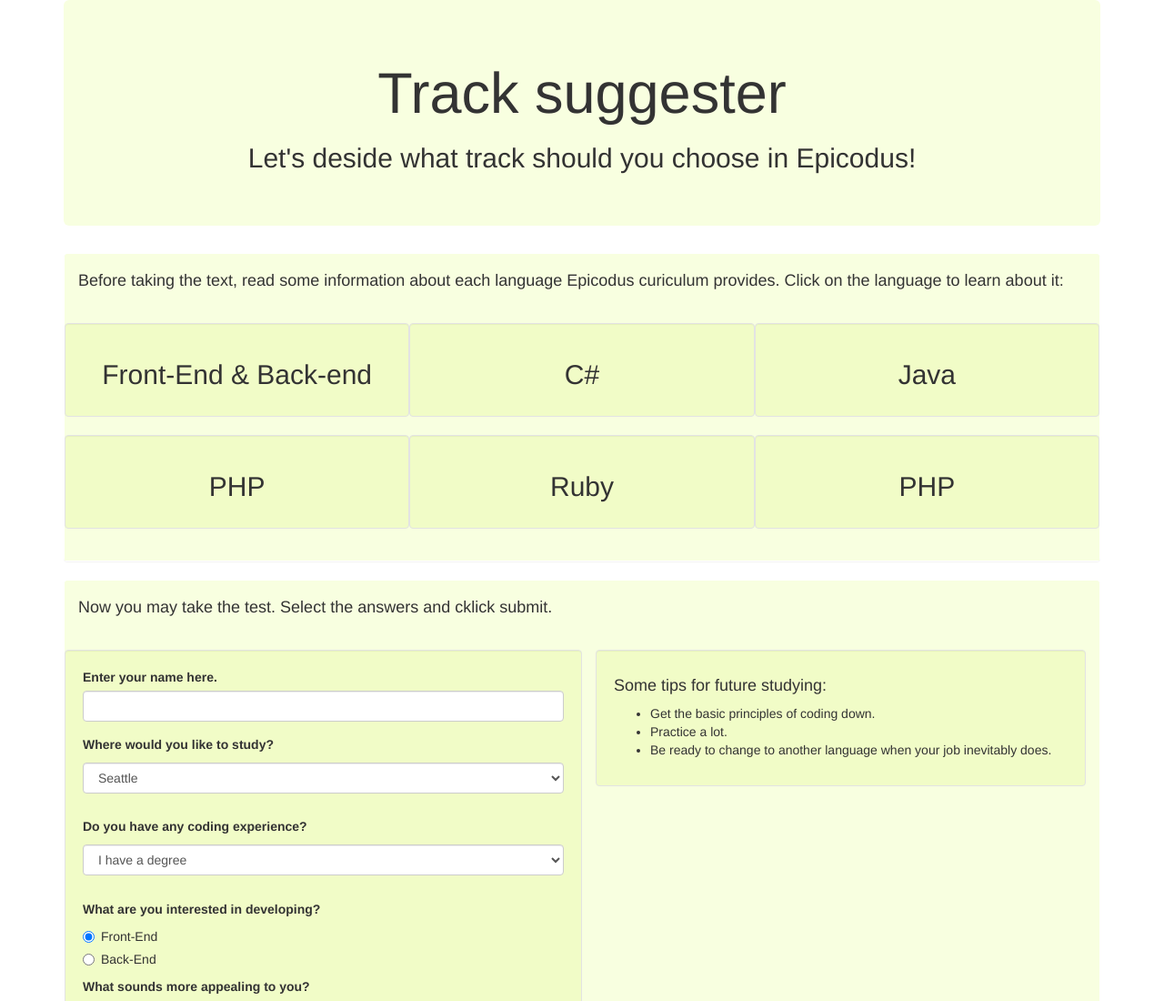
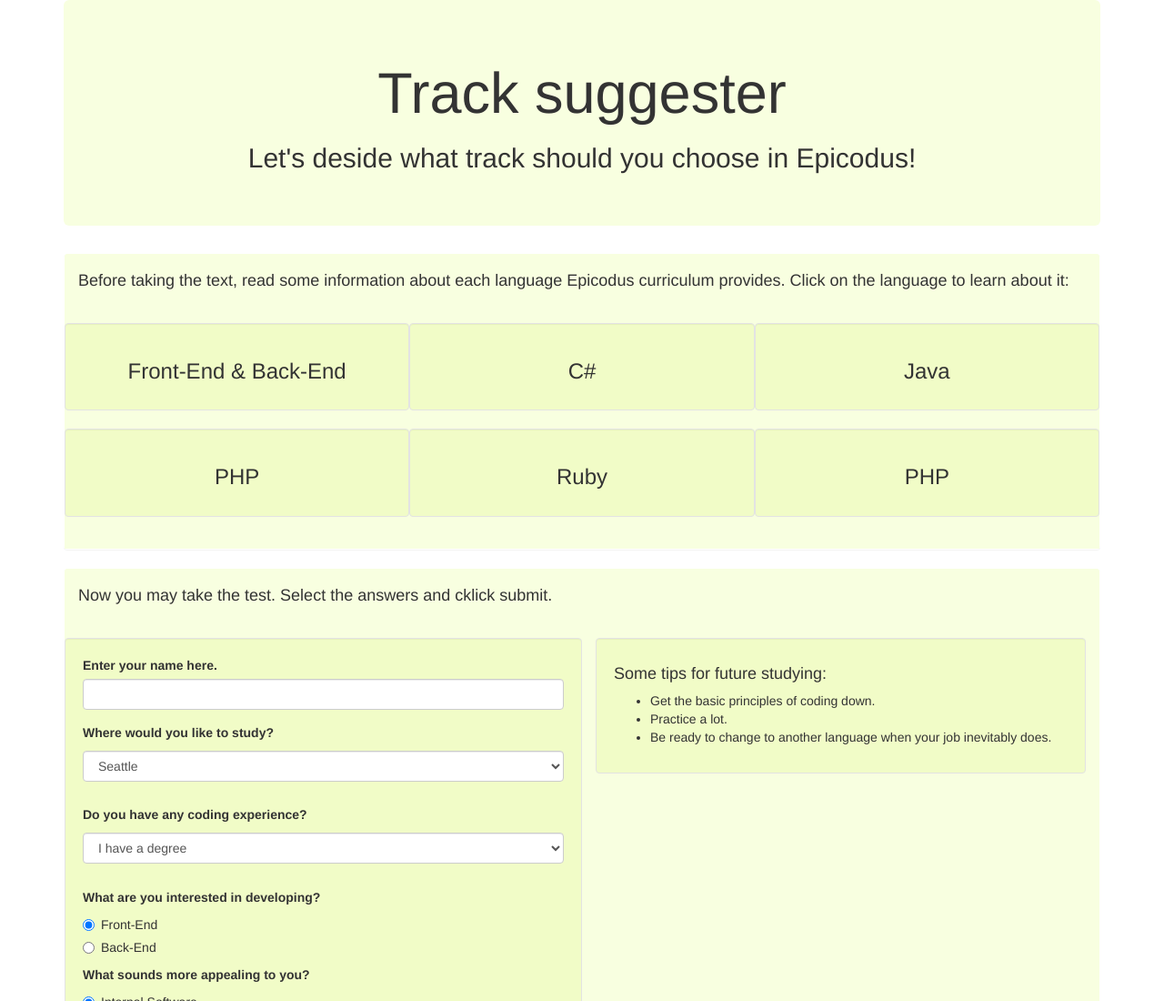
Before and after one commit to owysocky/track-suggester, a plain HTML site: page index.html in a window 1280 px wide. Shown: the top 1100 px of the page at 91% size. Drawn offline with Linux system fonts and the light colour scheme.

Commit message:
fix spelling

```diff
--- a/css/styles.css
+++ b/css/styles.css
@@ -13,6 +13,9 @@ background-color: #f1fcc7;
 }
 
 h2 {
+  text-align: center;
+}
+h3 {
   text-align: center;
 }
 
@@ -70,7 +73,7 @@ h2 {
   display: none;
 }
 
-.seeResult {
+#seeResult {
   display: none;
 }
 .lable {
--- a/index.html
+++ b/index.html
@@ -16,13 +16,13 @@
 
       <div class="panel">
         <div class="panel-heading">
-          <h4>Before taking the text, read some information about each language Epicodus curiculum provides. Click on the language to learn about it:</h4>
+          <h4>Before taking the text, read some information about each language Epicodus curriculum provides. Click on the language to learn about it:</h4>
         </div>
         <div class="panel-body">
           <div class="hiddenP">
             <div class="row frame row-eq-height">
               <div class="col-xs-4 well pFrontEnd">
-                <h2>Front-End & Back-end</h2>
+                <h3>Front-End & Back-End</h3>
                 <p>
                   In software architecture, there may be many layers between the hardware and end user. Each can be spoken of as having a front end and a back end. The front is an abstraction, simplifying the underlying component by providing a user-friendly interface, while the back usually handles business logic and data storage.
                   In telecommunication, the front can be considered a device or service, while the back is the infrastructure that supports provision of service.
@@ -30,13 +30,13 @@
                 </p>
               </div>
               <div class="col-xs-4 well pCSharp">
-                <h2>C#</h2>
+                <h3>C#</h3>
                 <p>
                   C# is most popular among bigger established businesses, often for building internal software. Because it's been around for a long time and has the backing of Microsoft, it is one of the most in-demand languages in the job market. C# has also been going through a bit of a rebirth lately, with Microsoft open sourcing the language and surrounding platform, porting it to run on Mac and Linux, and incorporating many of the best features of other languages. If you like the idea of working for a larger company on business software, C# is a great choice.
                 </p>
               </div>
               <div class="col-xs-4 well pJava">
-                <h2>Java</h2>
+                <h3>Java</h3>
                 <p>
                   Java is also a favorite of enterprise companies, but its appeal is broader as well: it's one of the most popular of all programming languages, and it's used in everything from for high-performance processing to building Android user interfaces. Because Java has been very popular for a very long time and is used in so many applications, it is also a very high-demand language. If you're interested in working for an enterprise-level company, as an Android developer, or in high-performance applications, Java could be a good language to learn.
                 </p>
@@ -44,19 +44,19 @@
             </div>
             <div class="row frame row-eq-height">
                <div class="col-xs-4 well pPhp">
-                 <h2>PHP</h2>
+                 <h3>PHP</h3>
                  <p>
                    PHP is by far the most popular backend language today, with 80 percent of websites utilizing it 'server-side'. It is perhaps best known for it's use in content management systems like Wordpress, Drupal, and Joomla. But the versatility of the language and the frameworks it powers make employment options numerous and diverse. If you're keen to work for a fast paced agency that builds websites for lots of clients, or maintain the security and stability of a huge complex of government websites, or if you like the idea of building out small sites for brands, businesses, and organizations - In any of these cases, PHP would be a great way to go.
                  </p>
                </div>
                <div class="col-xs-4 well pRuby">
-                 <h2>Ruby</h2>
+                 <h3>Ruby</h3>
                  <p>
                    Ruby is a favorite language of developers building interactive web applications. If an app involves users creating accounts, entering information, and interacting with dynamic content, there's a good chance it is built with Ruby. Ruby became popular because the Rails framework, which is written with Ruby, simplified many of the common tasks associated with building web applications. It's most popular with startups and smaller companies who are looking to build their product quickly.
                  </p>
                </div>
                <div class="col-xs-4 well pCss">
-                 <h2>PHP</h2>
+                 <h3>PHP</h3>
                  <p>
                    Cascading Style Sheets is a style sheet language used for describing the presentation of a document written in a markup language like HTML. CSS is a cornerstone technology of the World Wide Web, alongside HTML and JavaScript. CSS are gaining a lot of popularity these days and to be honest, it’s hard to imagine a website without using it.
                  </p>
@@ -156,7 +156,7 @@
                   <h2><span class="label label-success">Click here to see result!</span></h2>
                 </div>
 
-                <div class="seeResult">
+                <div id="seeResult">
                   <div id="resultCss">
                     <p>So far the best match for you will be <strong>CSS and Design</strong>. Epicodus offers full-time courses. You will start with Introduction to Programming, that includes an advanced JavaScript course, as well as two language-specific courses — four five-week sessions in total. In addition, you will complete two weeks of job and internship prep and finish your studies with a five-week internship.</p>
                     <div class="alert alert-success" role="alert">
--- a/js/scripts.js
+++ b/js/scripts.js
@@ -49,9 +49,10 @@ $(document).ready(function() {
 
 
   $(".label").click(function(){
+    $("#seeResult").hide();
     $(".label").toggle();
-    $(".seeResult").toggle();
-    $(".hiddenUl").hide();
+    $("#seeResult").toggle();
+
   });
 
   $(".pFrontEnd").click(function(){
```
Also changed, not shown: 1 other file.
